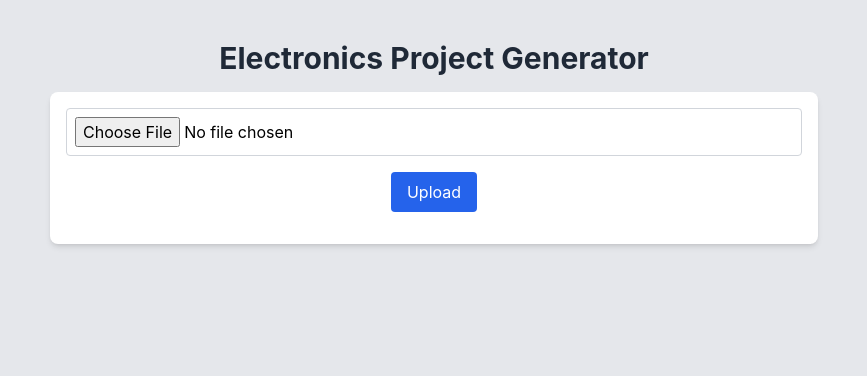
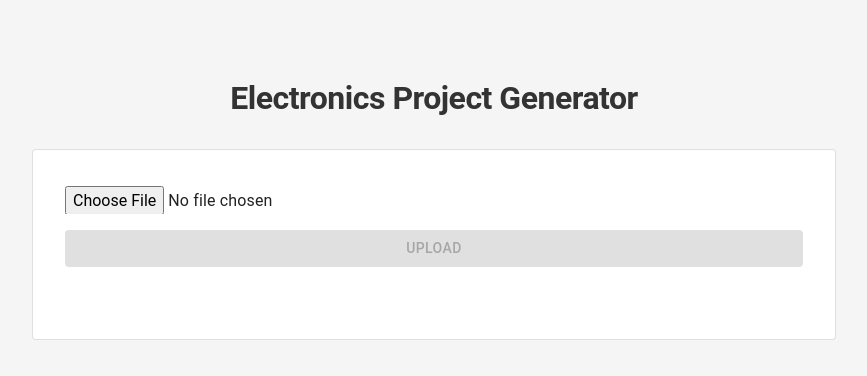
Before and after one commit to FINGU-GRINDA/electronics-guide, a React (Create React App) app in the folder client/: page / in a window 1280 px wide. Shown: the top 376 px of the page, without its empty margins (206-1073 px from the left). Built offline with nearby package versions, Linux system fonts and the light colour scheme.

Commit message:
feat: improve UI with modern components

```diff
--- a/client/package.json
+++ b/client/package.json
@@ -3,6 +3,10 @@
   "version": "0.1.0",
   "private": true,
   "dependencies": {
+    "@emotion/react": "^11.13.0",
+    "@emotion/styled": "^11.13.0",
+    "@mui/icons-material": "^5.16.6",
+    "@mui/material": "^5.16.6",
     "@testing-library/jest-dom": "^5.17.0",
     "@testing-library/react": "^13.4.0",
     "@testing-library/user-event": "^13.5.0",
--- a/client/src/App.tsx
+++ b/client/src/App.tsx
@@ -1,17 +1,36 @@
 import React from "react";
 import FileUpload from "./components/FileUpload";
-import "./App.css";
+import { Container, CssBaseline, Typography, Box } from "@mui/material";
+import { ThemeProvider, createTheme } from "@mui/material/styles";
+
+const theme = createTheme({
+  palette: {
+    background: {
+      default: "#f5f5f5",
+    },
+  },
+  typography: {
+    h1: {
+      fontSize: "2rem",
+      fontWeight: 700,
+      textAlign: "center",
+      marginBottom: "1.5rem",
+      color: "#333",
+    },
+  },
+});
 
 const App: React.FC = () => {
   return (
-    <div className="App min-h-screen bg-gray-200 py-10">
-      <header className="max-w-3xl mx-auto">
-        <h1 className="text-3xl font-bold mb-4 text-center text-gray-800">
-          Electronics Project Generator
-        </h1>
-        <FileUpload />
-      </header>
-    </div>
+    <ThemeProvider theme={theme}>
+      <CssBaseline />
+      <Container maxWidth="md">
+        <Box py={10}>
+          <Typography variant="h1">Electronics Project Generator</Typography>
+          <FileUpload />
+        </Box>
+      </Container>
+    </ThemeProvider>
   );
 };
 
--- a/client/src/components/FileUpload.tsx
+++ b/client/src/components/FileUpload.tsx
@@ -2,6 +2,20 @@ import React, { useState } from "react";
 import { analyzeImage, getProjectDetails } from "../services/api";
 import ReactMarkdown from "react-markdown";
 import { ClipLoader } from "react-spinners";
+import {
+  Box,
+  Button,
+  Card,
+  CardContent,
+  Container,
+  Input,
+  Typography,
+  CircularProgress,
+  List,
+  ListItem,
+  ListItemText,
+  Divider,
+} from "@mui/material";
 
 const FileUpload: React.FC = () => {
   const [file, setFile] = useState<File | null>(null);
@@ -41,69 +55,92 @@ const FileUpload: React.FC = () => {
   };
 
   return (
-    <div className="p-4 max-w-3xl mx-auto bg-white rounded-lg shadow-md">
-      <form onSubmit={handleAnalyzeImage} className="mb-4">
-        <div className="mb-4">
-          <input
+    <Container maxWidth="md">
+      <Card variant="outlined" sx={{ mt: 4, p: 2 }}>
+        <CardContent>
+          <form onSubmit={handleAnalyzeImage}>
+            <Box mb={2}>
+              <Input
                 type="file"
                 onChange={handleFileChange}
-            className="p-2 border border-gray-300 rounded w-full"
+                fullWidth
+                disableUnderline
               />
-        </div>
-        <button
+            </Box>
+            <Button
               type="submit"
-          className="px-4 py-2 bg-blue-600 text-white rounded hover:bg-blue-700"
+              variant="contained"
+              color="primary"
+              fullWidth
+              disabled={!file}
             >
               Upload
-        </button>
+            </Button>
           </form>
           {loading && (
-        <div className="mt-4 flex justify-center">
-          <ClipLoader color="#4A90E2" />
-        </div>
+            <Box display="flex" justifyContent="center" mt={2}>
+              <CircularProgress />
+            </Box>
           )}
-      <div className="mt-4">
+          <Box mt={4}>
             {description && (
-          <div className="p-4 mb-4 border border-gray-300 rounded bg-gray-50">
+              <Card variant="outlined" sx={{ mb: 4 }}>
+                <CardContent>
+                  <Typography variant="h6">Project Description</Typography>
                   <ReactMarkdown>{description}</ReactMarkdown>
-          </div>
+                </CardContent>
+              </Card>
             )}
             {projectIdeas.length > 0 && (
-          <div>
-            <h2 className="text-2xl font-bold mb-4 text-gray-800">
+              <Box>
+                <Typography variant="h5" gutterBottom>
                   Project Ideas
-            </h2>
-            <div className="space-y-4">
+                </Typography>
+                <List>
                   {projectIdeas.map((idea, index) => (
-                <div
-                  key={index}
-                  className="cursor-pointer p-4 border border-gray-300 rounded hover:bg-gray-100"
+                    <React.Fragment key={index}>
+                      <ListItem
+                        button
                         onClick={() => setSelectedProject(idea)}
+                        selected={selectedProject === idea}
                       >
-                  <ReactMarkdown>{idea}</ReactMarkdown>
-                </div>
+                        <ListItemText
+                          primary={<ReactMarkdown>{idea}</ReactMarkdown>}
+                        />
+                      </ListItem>
+                      {index < projectIdeas.length - 1 && <Divider />}
+                    </React.Fragment>
                   ))}
-            </div>
+                </List>
                 {selectedProject && (
-              <button
+                  <Button
                     onClick={handleGetProjectDetails}
-                className="mt-4 px-4 py-2 bg-green-600 text-white rounded hover:bg-green-700"
+                    variant="contained"
+                    color="secondary"
+                    fullWidth
+                    sx={{ mt: 2 }}
                   >
                     Get Project Details
-              </button>
+                  </Button>
                 )}
-          </div>
+              </Box>
             )}
-      </div>
-      <div className="mt-4">
+          </Box>
+          <Box mt={4}>
             {tutorial && (
-          <div className="p-4 border rounded bg-gray-50 shadow-lg">
-            <h2 className="text-2xl font-bold mb-4">Project Tutorial</h2>
+              <Card variant="outlined">
+                <CardContent>
+                  <Typography variant="h6" gutterBottom>
+                    Project Tutorial
+                  </Typography>
                   <ReactMarkdown className="prose">{tutorial}</ReactMarkdown>
-          </div>
+                </CardContent>
+              </Card>
             )}
-      </div>
-    </div>
+          </Box>
+        </CardContent>
+      </Card>
+    </Container>
   );
 };
 
```
Also changed, not shown: 1 other file (tests, documents, lock files or other folders). Lines whose indentation alone changed are shown as unchanged.
